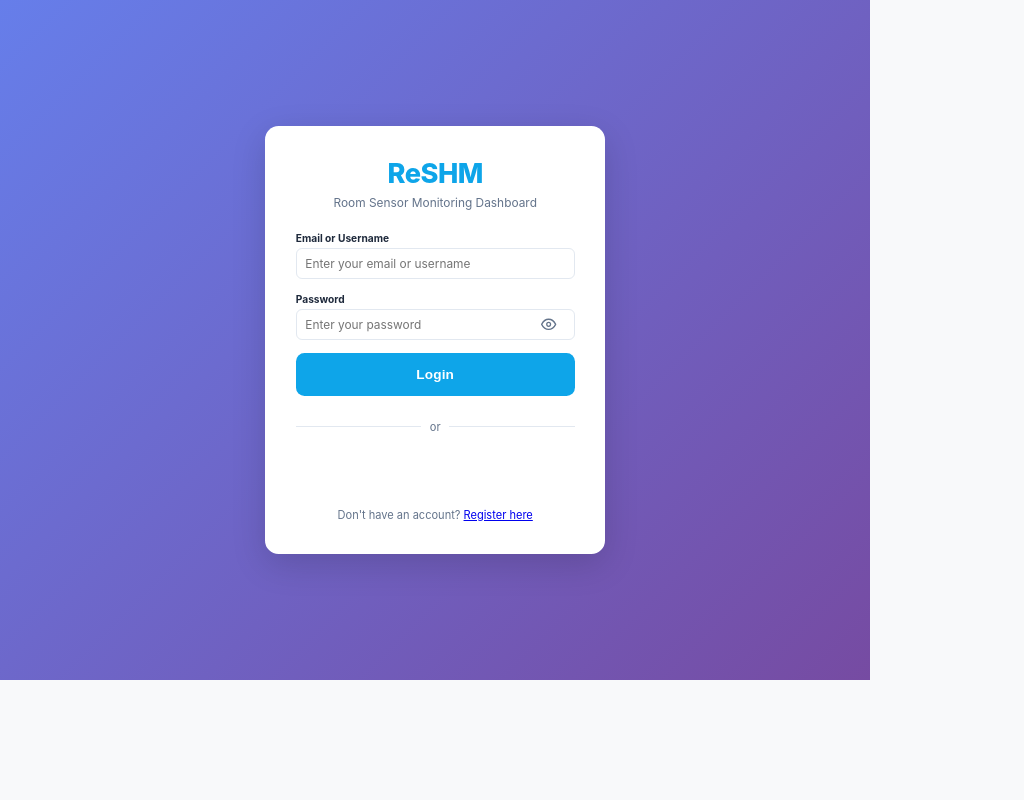
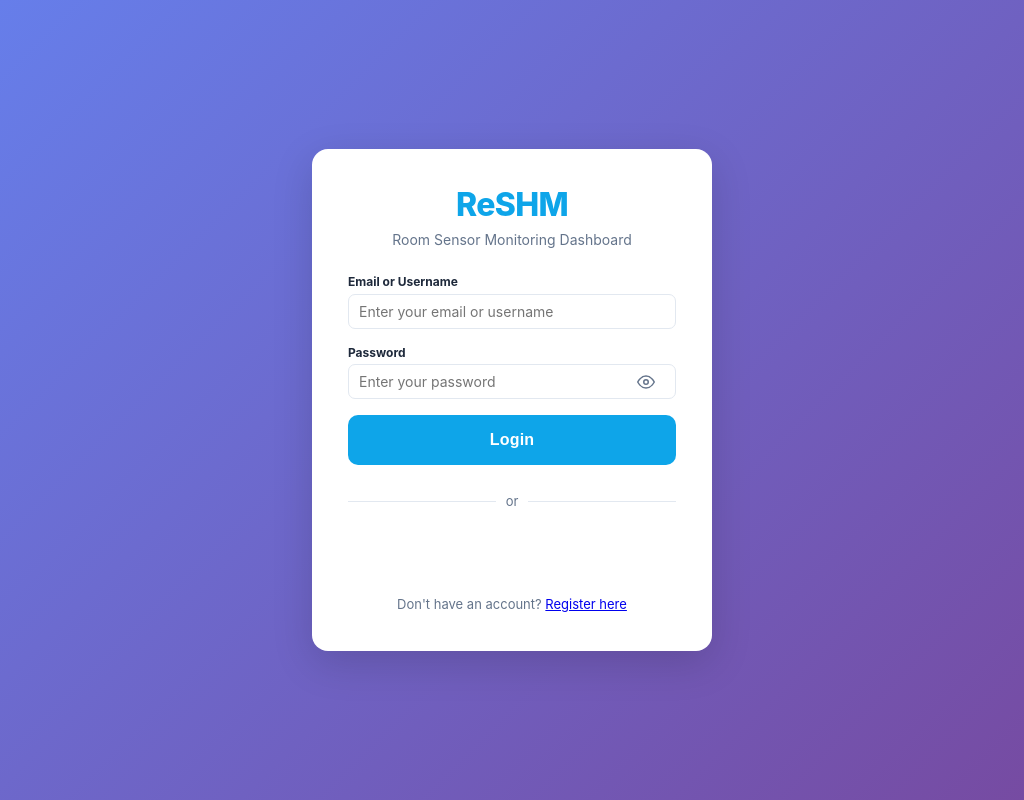
Before and after one commit to Swastik0290/ReSHM, a React (Create React App) app in the folder client/: page /login in a window 1024 px wide. Built offline with nearby package versions, Linux system fonts and the light colour scheme; no server answers; the HTML template or start-up script is replaced by a standard one.

Commit message:
new desktop responsive 6

```diff
--- a/client/src/components/Layout.css
+++ b/client/src/components/Layout.css
@@ -22,12 +22,7 @@
   margin-left: 72px;
 }
 
-/* ── Compensate for zoom: 0.85 on 1024×600 (returns effective height to 100vh) ── */
-@media (max-width: 1100px) {
-  .layout, .layout-main {
-    min-height: 120vh;
-  }
-}
+
 
 /* ── Hamburger button ────────────────────────────────────── */
 .mobile-menu-btn {
--- a/client/src/components/Sidebar.css
+++ b/client/src/components/Sidebar.css
@@ -18,12 +18,7 @@
   -webkit-overflow-scrolling: touch;
 }
 
-/* ── Compensate for zoom: 0.85 on 1024×600 (returns effective height to 100vh) ── */
-@media (max-width: 1100px) {
-  .sidebar {
-    height: 120vh;
-  }
-}
+
 
 /* On mobile the sidebar slides in from left as a drawer */
 @media (max-width: 768px) {
--- a/client/src/index.css
+++ b/client/src/index.css
@@ -42,17 +42,36 @@ html {
   width: 100%;
 }
 
-/* ── Scale full desktop layout into 1024×600 display ─────────
-   zoom: 0.8 makes 1024 physical px = 1280 CSS px effective width,
-   so the sidebar+content fits without any layout changes.
-   ─────────────────────────────────────────────────────────── */
-@media (max-width: 1100px) {
-  html {
-    zoom: 0.85; /* makes 1024px act like ~1205px CSS width */
-    width: calc(100vw / 0.85); /* stretch the rendered width back to full screen */
+/* ─────────────────────────────────────────────────────────────
+   EXACT 1024x600 DEMO VIEWPORT OVERRIDE
+   Applies exclusively to 1024x600 resolution displays.
+   Uses hardware transform to precisely scale a 1280x750 layout
+   down to 1024x600 without affecting regular desktop users.
+   ───────────────────────────────────────────────────────────── */
+@media screen and (max-width: 1026px) and (min-width: 1020px) and (max-height: 610px) {
+  html, body {
+    width: 100vw;
+    height: 100vh;
+    overflow: hidden !important;
+    margin: 0;
+    padding: 0;
+    max-width: 100vw;
   }
-  body {
-    max-width: none; /* allow body to stretch to html width */
+
+  #root {
+    width: 1280px !important;
+    height: 750px !important;
+    transform: scale(0.8);
+    transform-origin: top left;
+  }
+
+  .layout, .layout-main {
+    min-height: 750px !important;
+    height: 750px !important;
+  }
+
+  .sidebar {
+    height: 750px !important;
   }
 }
 
```
